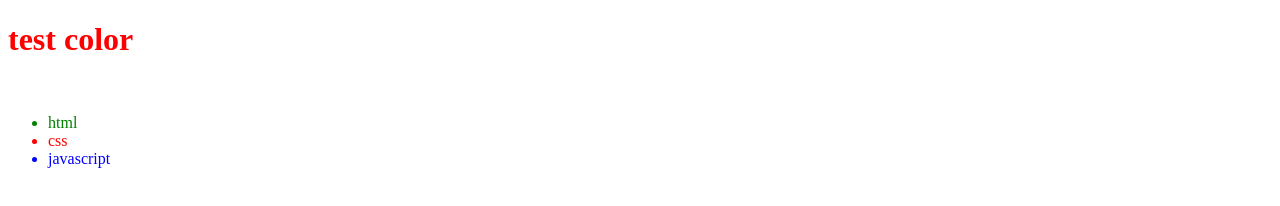
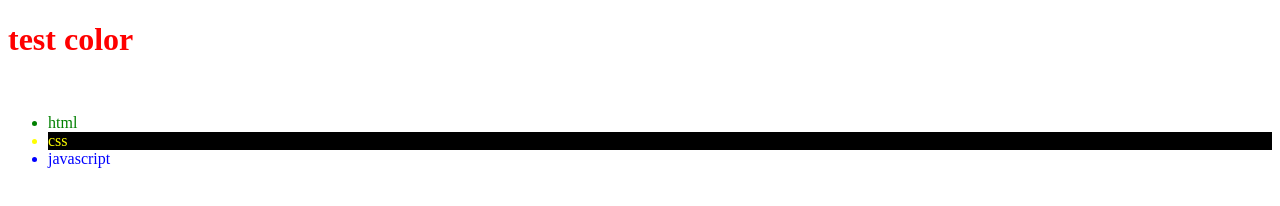
Before and after one commit to achilcode/html-css, a plain HTML site: page index.html in a window 1280 px wide. In both pictures the pointer is over the item "css". Drawn offline with Linux system fonts and the light colour scheme.

Commit message:
fix second-li

```diff
--- a/style.css
+++ b/style.css
@@ -11,5 +11,6 @@ li {
 }
 
 .second-li:hover {
-    color: red;
+    color: yellow;
+    background-color: black;
 }
```
